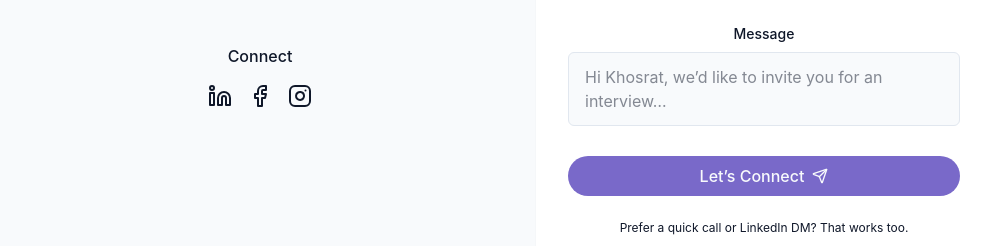
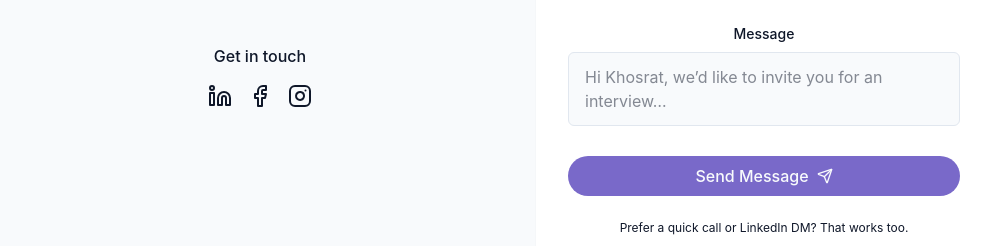
Before and after one commit to KosBow/Kos-portfolio, a React (Vite) app: page / in a window 1280 px wide. Shown: the part 4066-4312 px from the top of the page, without its empty margins (128-1119 px from the left). Built offline with nearby package versions, Linux system fonts and the light colour scheme.

Commit message:
Fix: small fix on ContactSection

```diff
--- a/src/components/ContactSection.tsx
+++ b/src/components/ContactSection.tsx
@@ -104,7 +104,7 @@ const handleSubmit = (e: React.FormEvent<HTMLFormElement>) => {
             </div>
 
             <div className="pt-8">
-              <h4 className="font-medium mb-4">Connect</h4>
+              <h4 className="font-medium mb-4">Get in touch</h4>
               <div className="flex space-x-4 justify-center">
                 <a
                   href="https://www.linkedin.com/in/khosrat-abobakri/"
@@ -202,7 +202,7 @@ const handleSubmit = (e: React.FormEvent<HTMLFormElement>) => {
                   "cosmic-button w-full flex items-center justify-center gap-2"
                 )}
               >
-                {isSubmitting ? "Sending…" : "Let’s Connect"}
+                {isSubmitting ? "Sending…" : "Send Message"}
                 <Send size={16} />
               </button>
 
```
